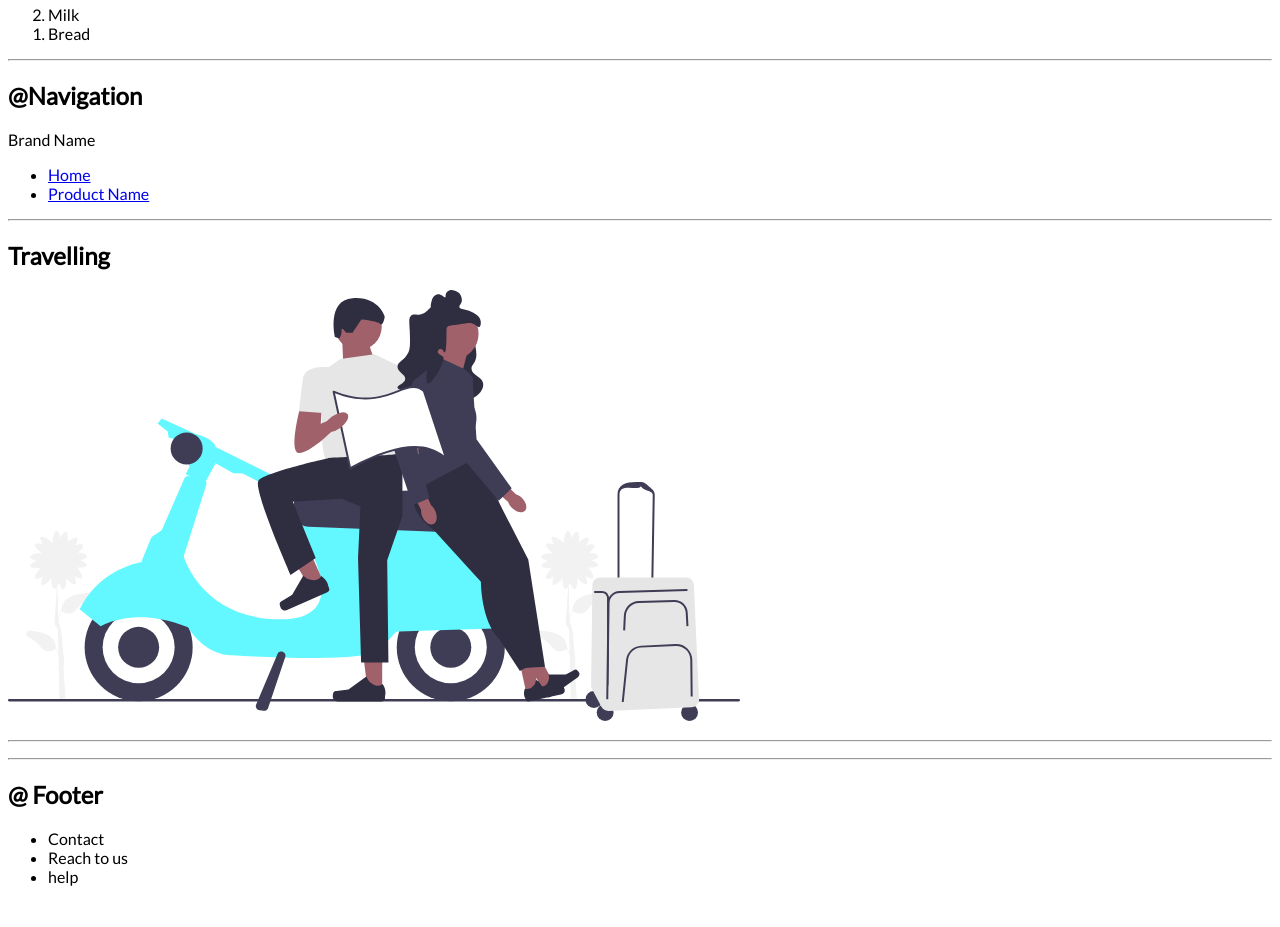
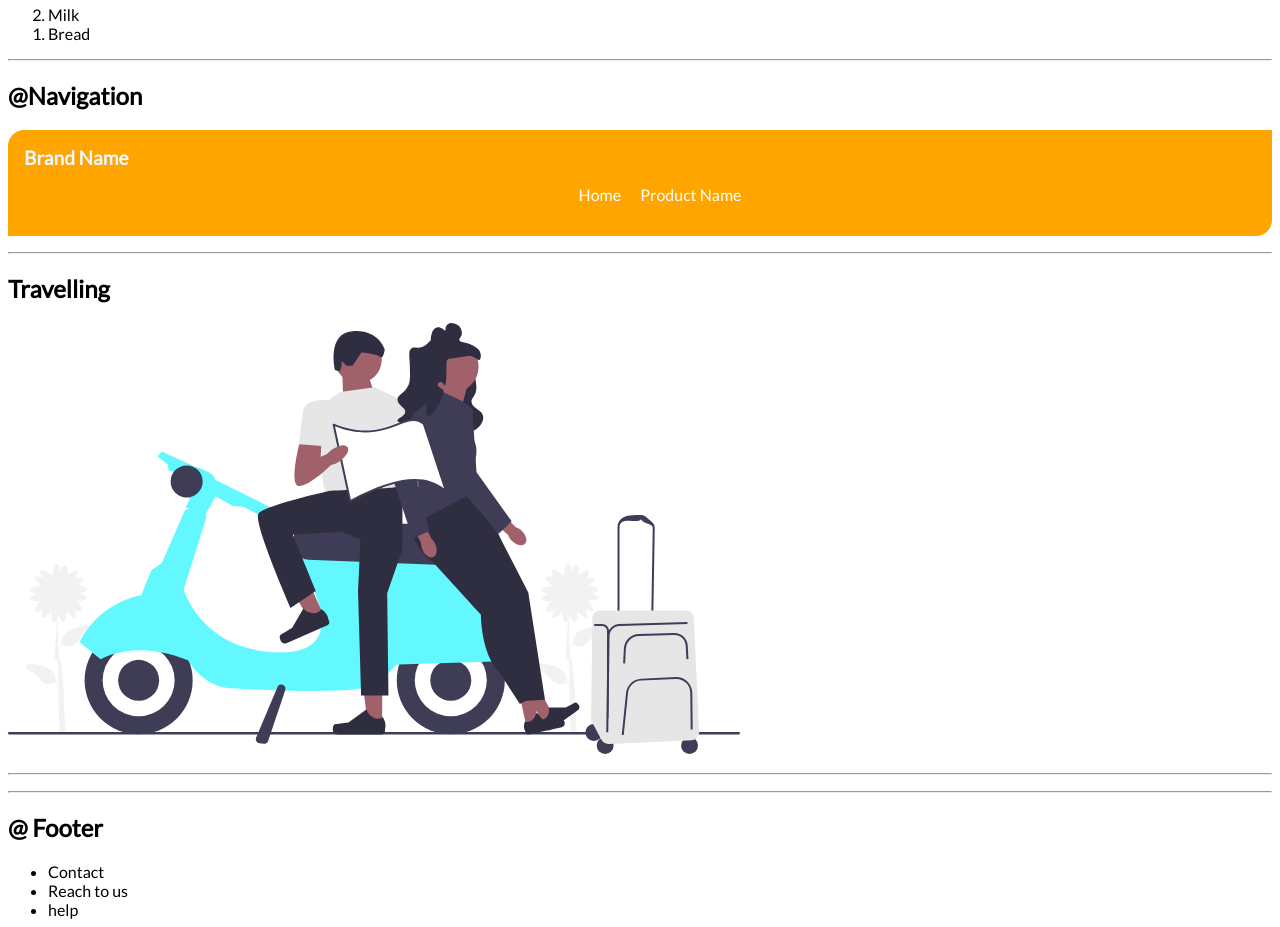
Before and after one commit to ShivamT16/HTML-AND-CSS, a plain HTML site: page index.html in a window 1280 px wide. Shown: the part 980-1907 px from the top of the page. Before the commit the page ends 1882 px from the top, so only its background shows below. Drawn offline with Linux system fonts and the light colour scheme.

Commit message:
Navigation

```diff
--- a/index.html
+++ b/index.html
@@ -46,16 +46,18 @@
 </ol>
 <hr>
 <h2>@Navigation</h2>
-<div>Brand Name</div>
-<ul>
-     <li>
-        <a href="/">Home</a>
+<nav class="navigation container">
+<div class="nav-brand">Brand Name</div>
+<ul class="nav-pills">
+     <li class="list-inline">
+        <a class="link1" href="/">Home</a>
      </li>
 
-     <li>
-        <a href="/">Product Name</a>
+     <li class="list-inline">
+        <a class="link1" href="/">Product Name</a>
      </li>
 </ul>
+</nav>
 <hr>
 <h2>Travelling</h2>
 <header>
--- a/styles.css
+++ b/styles.css
@@ -1,6 +1,9 @@
 @import url('https://fonts.googleapis.com/css2?family=Lato&display=swap');
 body{
     font-family: 'Lato', sans-serif;
+}
+:root{
+    --primary-color: orange;
 }
 .container{
     padding: 0rem 1rem;
@@ -27,3 +30,21 @@ hr{
     display: inline;
     padding: 0rem 0.5rem;
 }
+.navigation{
+    background-color: var(--primary-color);
+    color: aliceblue;
+    padding: 1rem;
+    border-top-left-radius: 1rem;
+    border-bottom-right-radius: 1rem;
+}
+.navigation .nav-brand{
+    font-weight: bold;
+    font-size: 1.2rem;
+}
+.navigation .nav-pills{
+    text-align: center;
+}
+.navigation .link1{
+    color: white;
+    text-decoration: none;
+}
```
